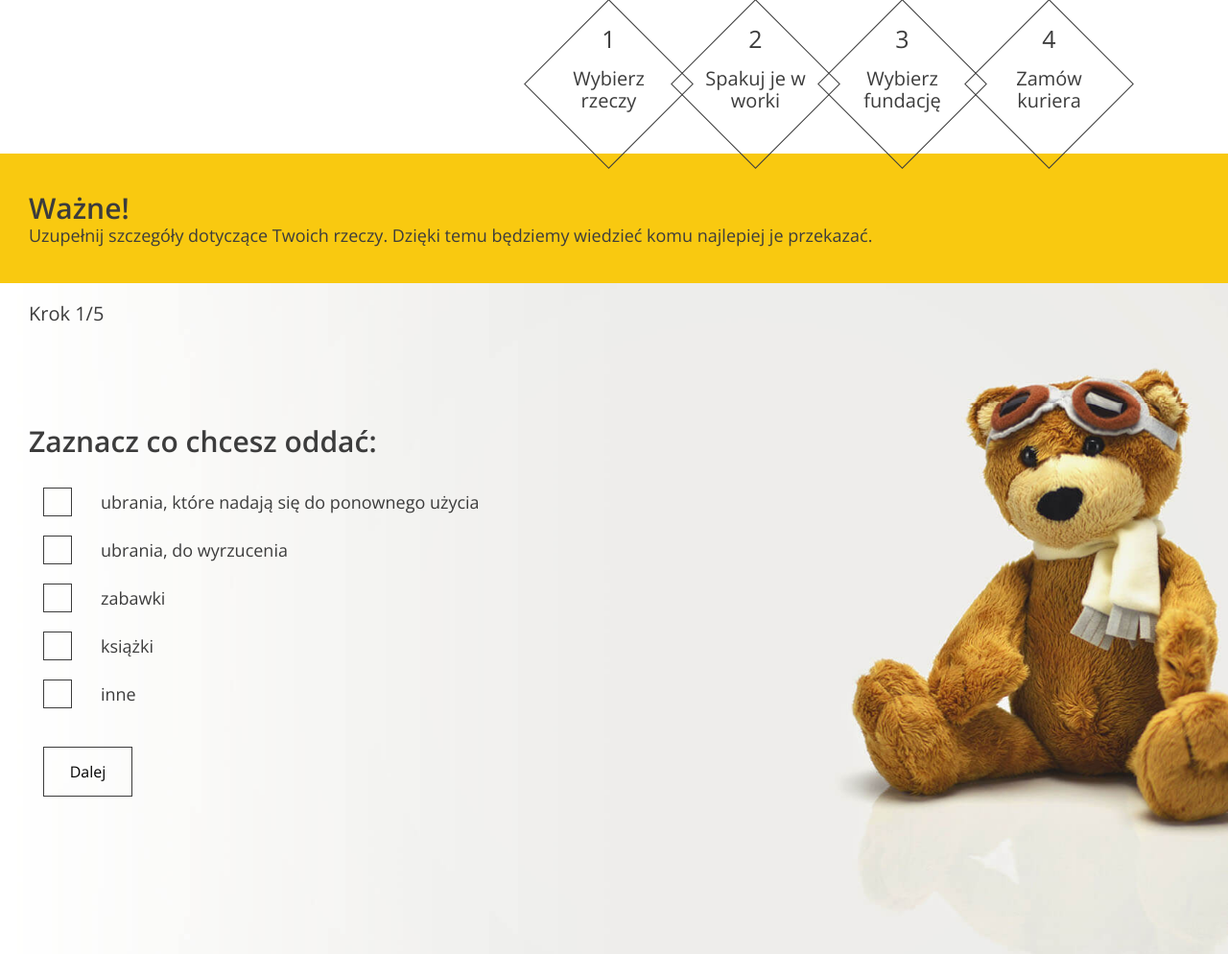
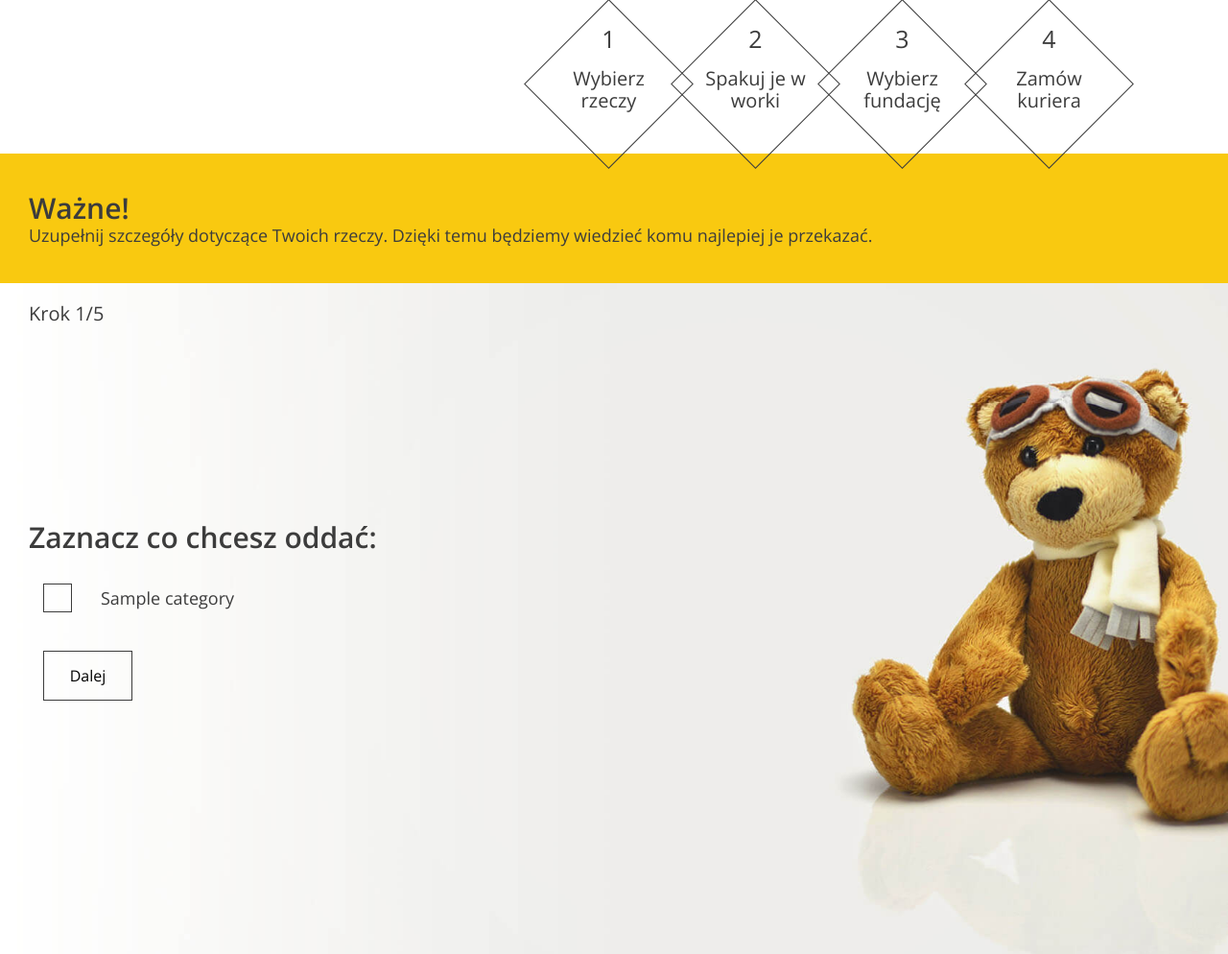
Before and after one commit to TeresaB-M/charity_donation_app, a Django app: template charity_donation_app/templates/form.html in a window 1280 px wide. Shown: the part 452-1446 px from the top of the page at 96% size. Run offline with Django 4.2, Linux system fonts and the light colour scheme; the template is opened without the code that fills it: most values are stand-ins (such as "Sample title", 1, 10 or a date in 2020).

Commit message:
#5-step_1 downloading categories from the database

```diff
--- a/charity_donation_app/templates/form.html
+++ b/charity_donation_app/templates/form.html
@@ -59,8 +59,23 @@
           <!-- STEP 1: class .active is switching steps -->
           <div data-step="1" class="active">
             <h3>Zaznacz co chcesz oddać:</h3>
+            {% for category in categories %}
+                        <div class="form-group form-group--checkbox">
+                            <label>
+                                <input
+                                        type="checkbox"
+                                        name="categories"
+                                        value="{{ category.name }}"
+                                />
+                                <span class="checkbox" id="{{ category.name }}"></span>
+                                <span class="description"
+                                >{{ category.name }}</span
+                                >
+                            </label>
+                        </div>
+                    {% endfor %}
 
-            <div class="form-group form-group--checkbox">
+               <!--div class="form-group form-group--checkbox">
               <label>
                 <input
                   type="checkbox"
@@ -72,9 +87,8 @@
                   >ubrania, które nadają się do ponownego użycia</span
                 >
               </label>
-            </div>
-
-            <div class="form-group form-group--checkbox">
+            </div-->
+              <!--div class="form-group form-group--checkbox">
               <label>
                 <input
                   type="checkbox"
@@ -108,7 +122,7 @@
                 <span class="checkbox"></span>
                 <span class="description">inne</span>
               </label>
-            </div>
+            </div-->
 
             <div class="form-group form-group--buttons">
               <button type="button" class="btn next-step">Dalej</button>
--- a/charity_donation_app/views.py
+++ b/charity_donation_app/views.py
@@ -49,7 +49,10 @@ class AddDonationView(LoginRequiredMixin, View):
     redirect_field_name = 'redirect_to'
 
     def get(self, request):
-        return render(request, "form.html")
+        categories = Category.objects.all()
+        institutions = Institution.objects.all()
+        return render(request, "form.html", {"categories": categories,
+                                             "institutions": institutions})
 
 
 class LoginView(View):
```
